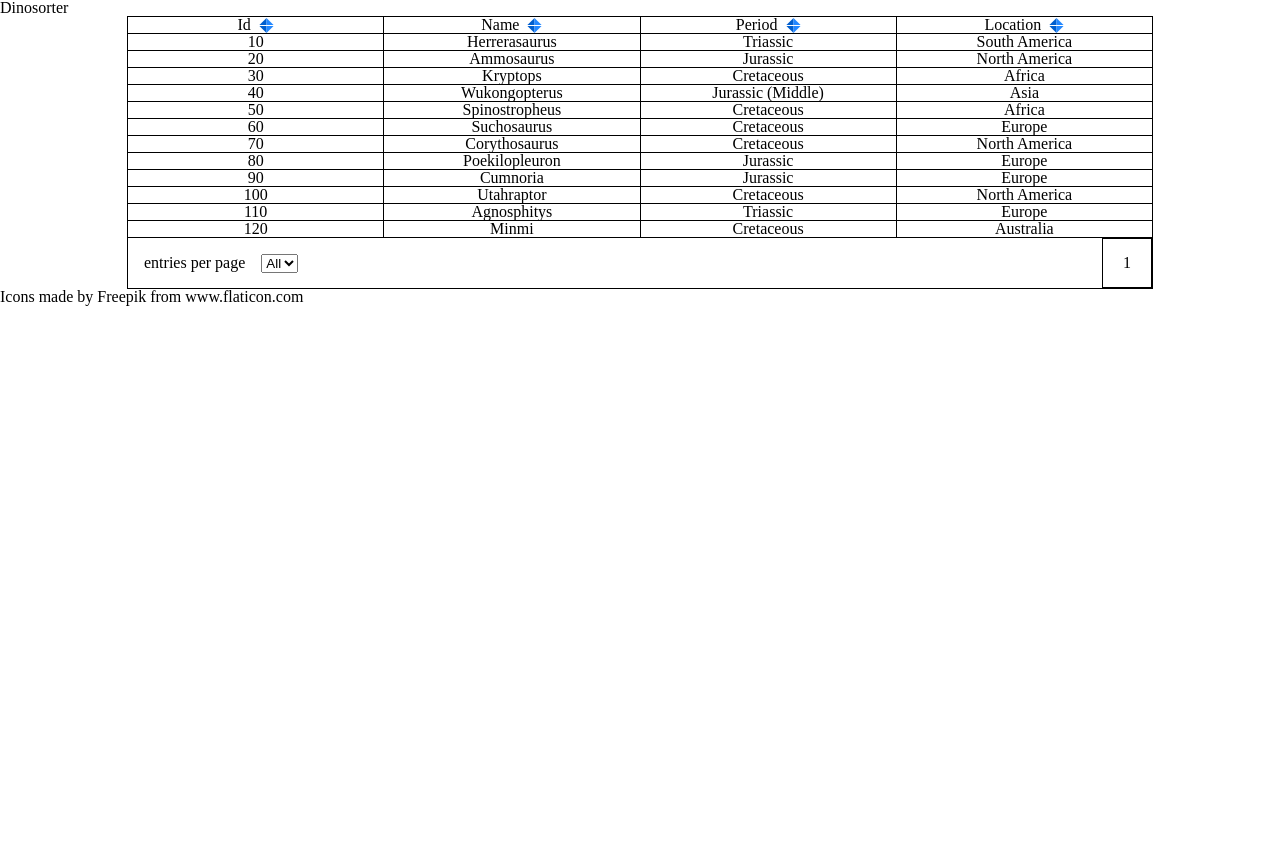
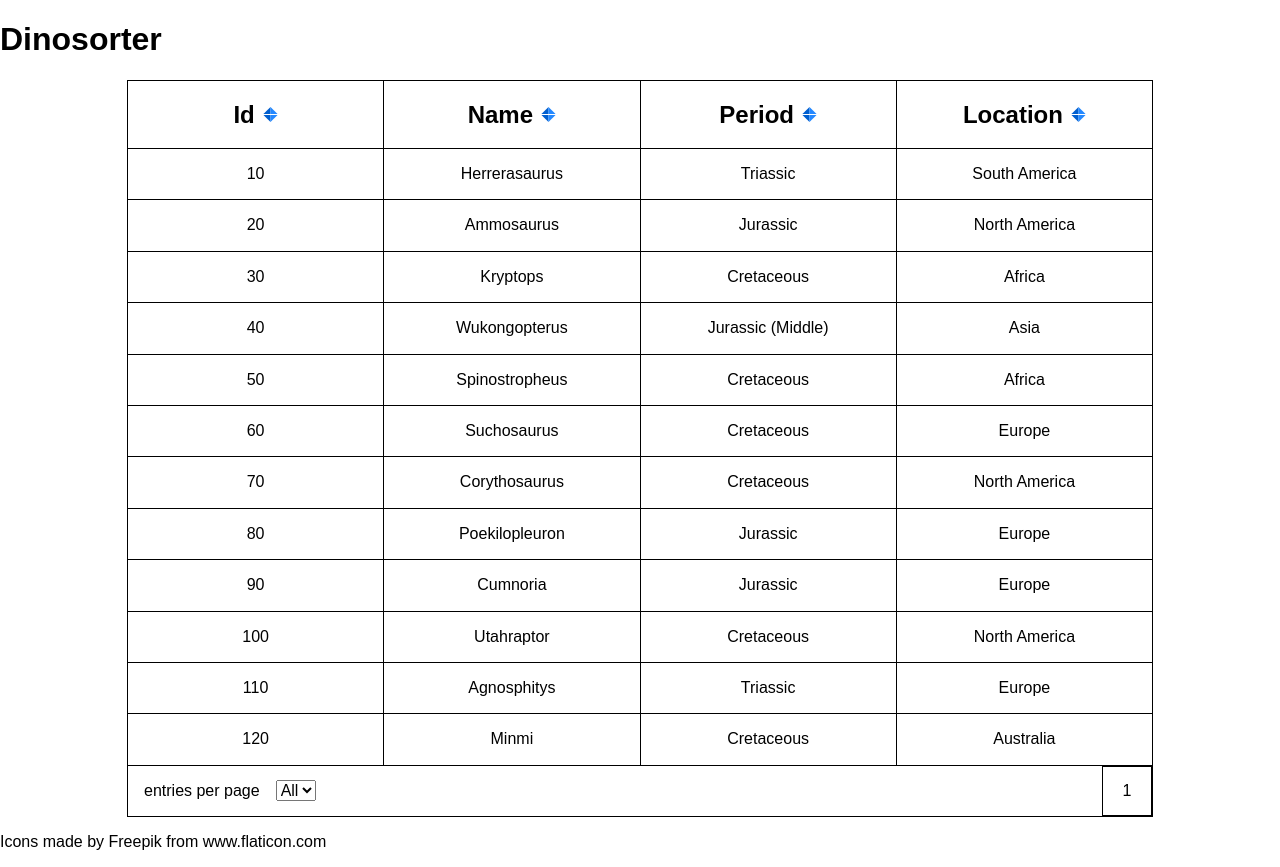
Before and after one commit to brenderbee/table-practice, a React (Create React App) app: page / in a window 1280 px wide. Before the commit the page ends 800 px from the top, so only its background shows below. Built offline with nearby package versions, Linux system fonts and the light colour scheme.

Commit message:
Remove reset.css and replace with normalize.css from https://necolas.github.io/normalize.css/.

```diff
--- a/package.json
+++ b/package.json
@@ -3,6 +3,7 @@
   "version": "0.1.0",
   "private": true,
   "dependencies": {
+    "normalize.css": "^8.0.0",
     "react": "^16.5.0",
     "react-dom": "^16.5.0",
     "react-scripts": "1.1.5"
--- a/src/index.css
+++ b/src/index.css
@@ -1,50 +1,3 @@
-/* http://meyerweb.com/eric/tools/css/reset/
-   v2.0 | 20110126
-   License: none (public domain)
-*/
-
-html, body, div, span, applet, object, iframe,
-h1, h2, h3, h4, h5, h6, p, blockquote, pre,
-a, abbr, acronym, address, big, cite, code,
-del, dfn, em, img, ins, kbd, q, s, samp,
-small, strike, strong, sub, sup, tt, var,
-b, u, i, center,
-dl, dt, dd, ol, ul, li,
-fieldset, form, label, legend,
-table, caption, tbody, tfoot, thead, tr, th, td,
-article, aside, canvas, details, embed,
-figure, figcaption, footer, header, hgroup,
-menu, nav, output, ruby, section, summary,
-time, mark, audio, video {
-	margin: 0;
-	padding: 0;
-	border: 0;
-	font-size: 100%;
-	font: inherit;
-	vertical-align: baseline;
+body {
+  font-family: sans-serif;
 }
-/* HTML5 display-role reset for older browsers */
-article, aside, details, figcaption, figure,
-footer, header, hgroup, menu, nav, section {
-	display: block;
-}
-body {
-	line-height: 1;
-}
-ol, ul {
-	list-style: none;
-}
-blockquote, q {
-	quotes: none;
-}
-blockquote:before, blockquote:after,
-q:before, q:after {
-	content: '';
-	content: none;
-}
-table {
-	border-collapse: collapse;
-	border-spacing: 0;
-}
-
-/* end reset */
--- a/src/index.js
+++ b/src/index.js
@@ -1,5 +1,6 @@
 import React from 'react';
 import ReactDOM from 'react-dom';
+import './../node_modules/normalize.css/normalize.css';
 import './index.css';
 import App from './App';
 import registerServiceWorker from './registerServiceWorker';
```
Also changed, not shown: 1 other file (tests, documents, lock files or other folders).
